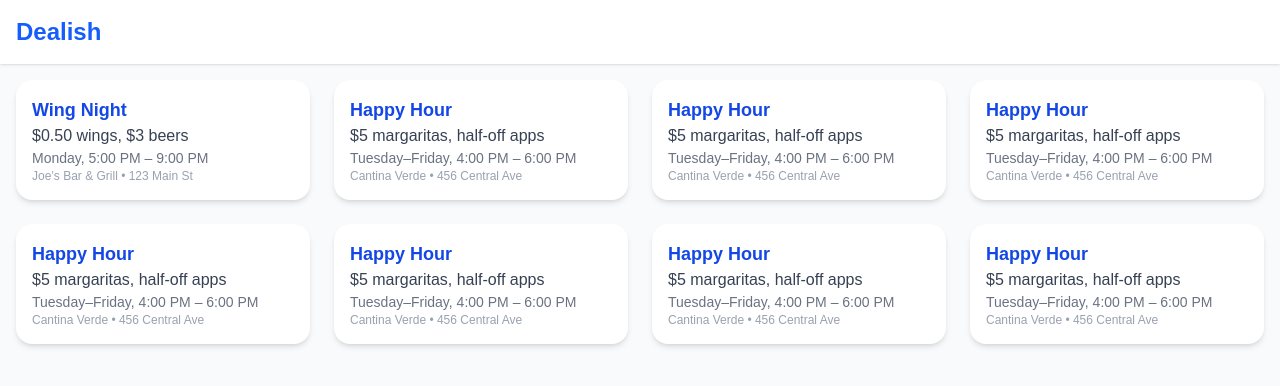
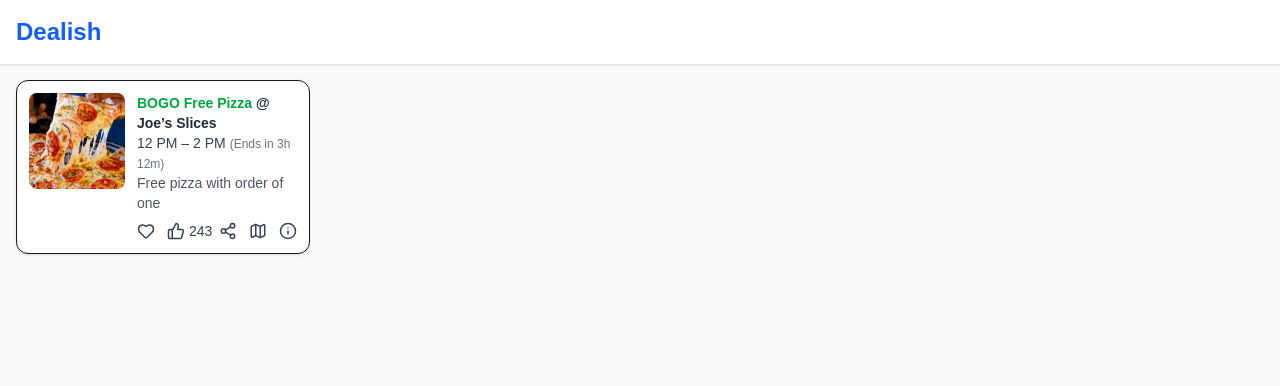
Before and after one commit to JonathanYud/Dealish, a Next.js app: page / in a window 1280 px wide. Shown: the top 386 px of the page. Built offline with nearby package versions, Linux system fonts and the light colour scheme.

Commit message:
Reformated DealCard to fit initial design, added one placeholder deal

```diff
--- a/src/app/components/DealCard.jsx
+++ b/src/app/components/DealCard.jsx
@@ -1,16 +1,56 @@
+import { Heart, ThumbsUp, Share2, Map, Info } from "lucide-react"
+
 export default function DealCard({ deal }) {
   return (
-    <div className="p-4 bg-white rounded-2xl shadow-md hover:shadow-lg transition">
-      <h3 className="text-lg font-bold text-blue-700">{deal.title}</h3>
-      <p className="text-gray-700">{deal.price_info}</p>
+    <div className="flex bg-white rounded-xl shadow p-3 items-start gap-3 border hover:shadow-md transition">
+      {/* Image */}
+      <img
+        src={deal.image}
+        alt={deal.title}
+        className="w-24 h-24 rounded-lg object-cover flex-shrink-0"
+      />
 
-      <p className="text-sm text-gray-500">
-        {deal.day_of_week}, {deal.start_time} – {deal.end_time}
-      </p>
+      {/* Deal Info */}
+      <div className="flex flex-col flex-grow">
+        <h3 className="font-bold text-sm">
+          <span className="text-green-600">{deal.title}</span>{" "}
+          <span className="text-gray-800">@ {deal.restaurant}</span>
+        </h3>
 
-      <p className="text-xs text-gray-400">
-        {deal.restaurant} • {deal.address}
-      </p>
+        <p className="text-sm text-gray-700">
+          {deal.start_time} – {deal.end_time}{" "}
+          <span className="text-gray-500 text-xs">({deal.ends_in})</span>
+        </p>
+
+        <p className="text-sm text-gray-600">{deal.description}</p>
+
+        {/* Bottom Row */}
+        <div className="flex justify-between items-center mt-2">
+          {/* Left side: like & thumbs up */}
+          <div className="flex items-center gap-3">
+            <button className="flex items-center gap-1 text-gray-700 hover:text-red-500">
+              <Heart size={18} />
+            </button>
+            <button className="flex items-center gap-1 text-gray-700 hover:text-blue-600">
+              <ThumbsUp size={18} />
+              <span className="text-sm">{deal.likes}</span>
+            </button>
+          </div>
+
+          {/* Right side: actions */}
+          <div className="flex items-center gap-3 text-gray-700">
+            <button className="hover:text-blue-600">
+              <Share2 size={18} />
+            </button>
+            <button className="hover:text-blue-600">
+              <Map size={18} />
+            </button>
+            <button className="hover:text-blue-600">
+              <Info size={18} />
+            </button>
+          </div>
+        </div>
+      </div>
     </div>
   )
 }
--- a/src/app/data/deals.js
+++ b/src/app/data/deals.js
@@ -1,82 +1,13 @@
 export const deals = [
   {
     id: 1,
-    title: "Wing Night",
-    price_info: "$0.50 wings, $3 beers",
-    day_of_week: "Monday",
-    start_time: "5:00 PM",
-    end_time: "9:00 PM",
-    restaurant: "Joe’s Bar & Grill",
-    address: "123 Main St",
-  },
-  {
-    id: 2,
-    title: "Happy Hour",
-    price_info: "$5 margaritas, half-off apps",
-    day_of_week: "Tuesday–Friday",
-    start_time: "4:00 PM",
-    end_time: "6:00 PM",
-    restaurant: "Cantina Verde",
-    address: "456 Central Ave",
-  },
-  {
-    id: 3,
-    title: "Happy Hour",
-    price_info: "$5 margaritas, half-off apps",
-    day_of_week: "Tuesday–Friday",
-    start_time: "4:00 PM",
-    end_time: "6:00 PM",
-    restaurant: "Cantina Verde",
-    address: "456 Central Ave",
-  },
-  {
-    id: 4,
-    title: "Happy Hour",
-    price_info: "$5 margaritas, half-off apps",
-    day_of_week: "Tuesday–Friday",
-    start_time: "4:00 PM",
-    end_time: "6:00 PM",
-    restaurant: "Cantina Verde",
-    address: "456 Central Ave",
-  },
-  {
-    id: 5,
-    title: "Happy Hour",
-    price_info: "$5 margaritas, half-off apps",
-    day_of_week: "Tuesday–Friday",
-    start_time: "4:00 PM",
-    end_time: "6:00 PM",
-    restaurant: "Cantina Verde",
-    address: "456 Central Ave",
-  },
-  {
-    id: 6,
-    title: "Happy Hour",
-    price_info: "$5 margaritas, half-off apps",
-    day_of_week: "Tuesday–Friday",
-    start_time: "4:00 PM",
-    end_time: "6:00 PM",
-    restaurant: "Cantina Verde",
-    address: "456 Central Ave",
-  },
-  {
-    id: 7,
-    title: "Happy Hour",
-    price_info: "$5 margaritas, half-off apps",
-    day_of_week: "Tuesday–Friday",
-    start_time: "4:00 PM",
-    end_time: "6:00 PM",
-    restaurant: "Cantina Verde",
-    address: "456 Central Ave",
-  },
-  {
-    id: 8,
-    title: "Happy Hour",
-    price_info: "$5 margaritas, half-off apps",
-    day_of_week: "Tuesday–Friday",
-    start_time: "4:00 PM",
-    end_time: "6:00 PM",
-    restaurant: "Cantina Verde",
-    address: "456 Central Ave",
+    title: "BOGO Free Pizza",
+    restaurant: "Joe’s Slices",
+    start_time: "12 PM",
+    end_time: "2 PM",
+    ends_in: "Ends in 3h 12m",
+    description: "Free pizza with order of one",
+    likes: 243,
+    image: "/pizza.jpg",
   },
 ]
--- a/src/app/page.tsx
+++ b/src/app/page.tsx
@@ -9,7 +9,7 @@ export default function Home() {
         <h1 className="text-2xl font-bold text-blue-600">Dealish</h1>
       </header>
 
-      <main className="max-w-10xl mx-auto p-4">
+      <main className="max-w-8xl mx-auto p-4">
         <div className="grid gap-6 grid-cols-1 sm:grid-cols-2 md: grid-cols-3 lg:grid-cols-4">
           {deals.map(deal => (
             <DealCard key={deal.id} deal={deal} />
```
Also changed, not shown: public/pizza.jpg (added).
